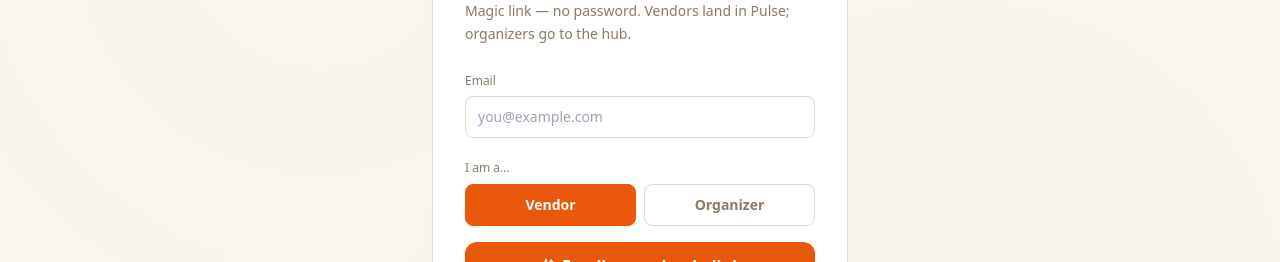
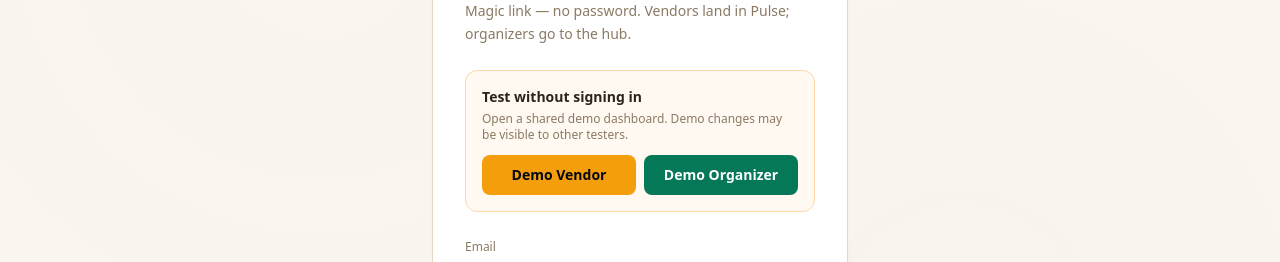
Before and after one commit to chrisstas69-cyber/vendorflow, a Next.js app: page /login in a window 1280 px wide. Shown: the part 271-533 px from the top of the page. Built offline with nearby package versions, Linux system fonts and the light colour scheme; no server answers.

Commit message:
Add temporary demo dashboard access

```diff
--- /dev/null
+++ b/app/api/auth/demo/route.ts
@@ -0,0 +1,43 @@
+import { NextRequest, NextResponse } from 'next/server';
+import { rateLimit } from '@/lib/auth/guards';
+import {
+  createSessionPayload,
+  safeAuthDestination,
+  sessionCookieName,
+  signSession,
+  type AuthRole,
+} from '@/lib/auth/session';
+import { isPilotModeEnabled, PILOT_ORGANIZER } from '@/lib/pilot-config';
+import { DEMO_VENDOR_EMAIL } from '@/lib/vendor-passport';
+
+export const dynamic = 'force-dynamic';
+
+export async function POST(req: NextRequest) {
+  if (!isPilotModeEnabled()) {
+    return NextResponse.json({ ok: false, error: 'Demo access is disabled' }, { status: 404 });
+  }
+
+  const ip = req.headers.get('x-forwarded-for')?.split(',')[0]?.trim() ?? 'unknown';
+  if (!rateLimit(`demo-login:${ip}`, 20, 60_000)) {
+    return NextResponse.json({ ok: false, error: 'Too many requests — try again shortly' }, { status: 429 });
+  }
+
+  const body = await req.json().catch(() => ({}));
+  const role = body.role as AuthRole;
+  if (role !== 'vendor' && role !== 'organizer') {
+    return NextResponse.json({ ok: false, error: 'Valid role required' }, { status: 400 });
+  }
+
+  const email = role === 'organizer' ? PILOT_ORGANIZER.email : DEMO_VENDOR_EMAIL;
+  const fallback = role === 'organizer' ? '/organizer' : '/pulse';
+  const destination = safeAuthDestination(body.next, role) ?? fallback;
+  const response = NextResponse.json({ ok: true, destination });
+  response.cookies.set(sessionCookieName(), signSession(createSessionPayload(email, role)), {
+    httpOnly: true,
+    secure: process.env.NODE_ENV === 'production',
+    sameSite: 'lax',
+    path: '/',
+    maxAge: 8 * 60 * 60,
+  });
+  return response;
+}
--- a/app/login/page.tsx
+++ b/app/login/page.tsx
@@ -11,6 +11,7 @@ export default function LoginPage() {
   const [message, setMessage] = useState('');
   const [devLink, setDevLink] = useState('');
   const [loading, setLoading] = useState(false);
+  const [demoLoading, setDemoLoading] = useState<'vendor' | 'organizer' | null>(null);
   const [nextPath, setNextPath] = useState('');
 
   useEffect(() => {
@@ -42,6 +43,28 @@ export default function LoginPage() {
     }
   };
 
+  const handleDemo = async (demoRole: 'vendor' | 'organizer') => {
+    setDemoLoading(demoRole);
+    setMessage('');
+    try {
+      const res = await fetch('/api/auth/demo', {
+        method: 'POST',
+        headers: { 'Content-Type': 'application/json' },
+        body: JSON.stringify({ role: demoRole, next: nextPath || undefined }),
+      });
+      const data = await res.json();
+      if (!res.ok || !data.ok) {
+        setMessage(data.error ?? 'Demo access is unavailable');
+        return;
+      }
+      window.location.assign(data.destination);
+    } catch {
+      setMessage('Something went wrong — try again');
+    } finally {
+      setDemoLoading(null);
+    }
+  };
+
   return (
     <PublicLayout>
       <div className="mx-auto max-w-md px-4 py-16 sm:py-20">
@@ -53,6 +76,19 @@ export default function LoginPage() {
           <p className="text-sm vf-text-muted mt-2 leading-relaxed">
             Magic link — no password. Vendors land in Pulse; organizers go to the hub.
           </p>
+
+          <div className="mt-6 rounded-xl border border-orange-200 bg-orange-50/70 p-4 dark:border-orange-900/60 dark:bg-orange-950/20">
+            <p className="text-sm font-semibold vf-text">Test without signing in</p>
+            <p className="mt-1 text-xs vf-text-muted">Open a shared demo dashboard. Demo changes may be visible to other testers.</p>
+            <div className="mt-3 grid grid-cols-2 gap-2">
+              <button type="button" onClick={() => handleDemo('vendor')} disabled={demoLoading !== null} className="rounded-lg bg-amber-500 px-3 py-2.5 text-sm font-semibold text-gray-950 disabled:opacity-50">
+                {demoLoading === 'vendor' ? 'Opening…' : 'Demo Vendor'}
+              </button>
+              <button type="button" onClick={() => handleDemo('organizer')} disabled={demoLoading !== null} className="rounded-lg bg-emerald-700 px-3 py-2.5 text-sm font-semibold text-white disabled:opacity-50">
+                {demoLoading === 'organizer' ? 'Opening…' : 'Demo Organizer'}
+              </button>
+            </div>
+          </div>
 
           <form onSubmit={handleSubmit} className="mt-6 space-y-4">
             <label className="block text-sm">
```
